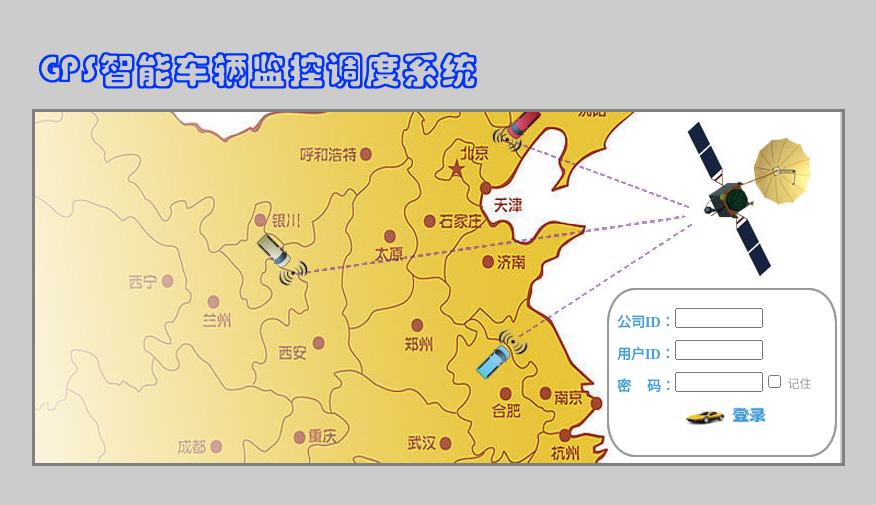
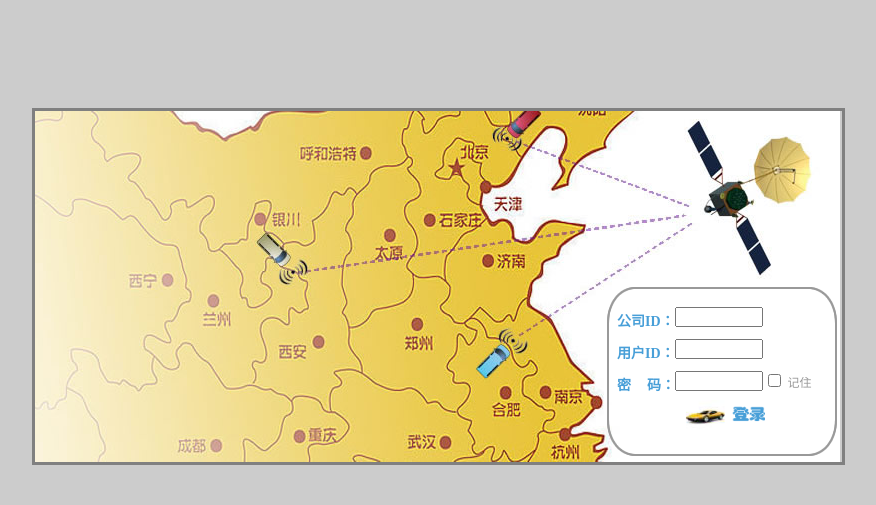
Before and after one commit to hongweichang/vehicle-gps-mgr, a PHP site: page /login.php in a window 1280 px wide. Shown: the top 505 px of the page, without its empty margins (203-1079 px from the left). Run offline with PHP 8.4, Linux system fonts and the light colour scheme.

Commit message:
修改login页面的样式

```diff
--- a/vehicle-gps-mgr/css/login.css
+++ b/vehicle-gps-mgr/css/login.css
@@ -9,15 +9,22 @@ body{
 	height:99%;
 	width:99%;
 }
+.logo{
+	width:100%;
+	height:50px;
+}
+.logo_span{
+	font-size:18px;
+	font-weight:700;
+	margin-left:10px;
+	margin-bottom:10px;
+}
 .title{
-	background-image:url(../images/title.png);
-	margin:0px auto;
-	background-repeat:no-repeat;
-	width:100%;
-	height:41px;
+	width:48px;
+	height:48px;
 }
 .content{
-	margin:18px auto;
+	margin:10px auto;
 	background-repeat:no-repeat;
 	width:99%;
 	height:351px;
```
